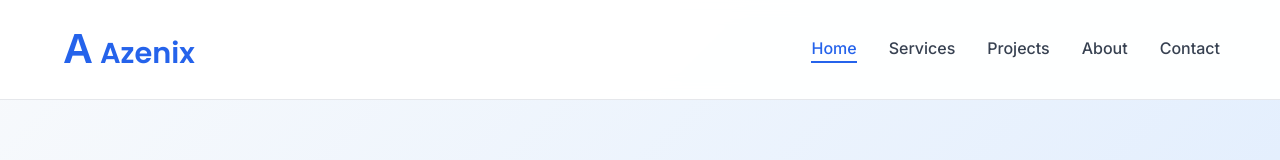
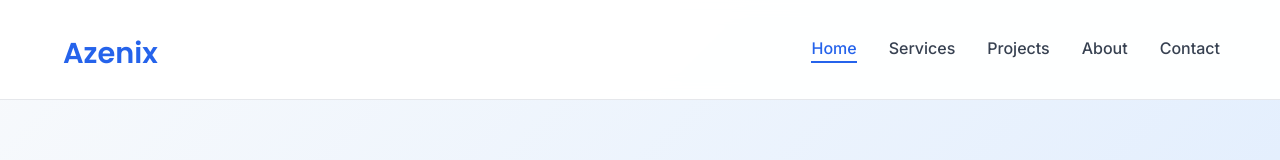
Before and after one commit to Kiruthick-07/Azenix, a website built with Vite: page index.html in a window 1280 px wide. Shown: the top 160 px of the page. Built offline with nearby package versions, Linux system fonts and the light colour scheme.

Commit message:
Fix : project image fix

```diff
--- a/index.html
+++ b/index.html
@@ -15,7 +15,7 @@
     <nav id="navbar" class="navbar">
         <div class="nav-container">
             <div class="nav-logo">
-                <h2><span class="logo-font">A</span> Azenix</h2>
+                <h2><span class="logo-font"></span> Azenix</h2>
             </div>
             <ul class="nav-menu">
                 <li><a href="#home" class="nav-link">Home</a></li>
```
